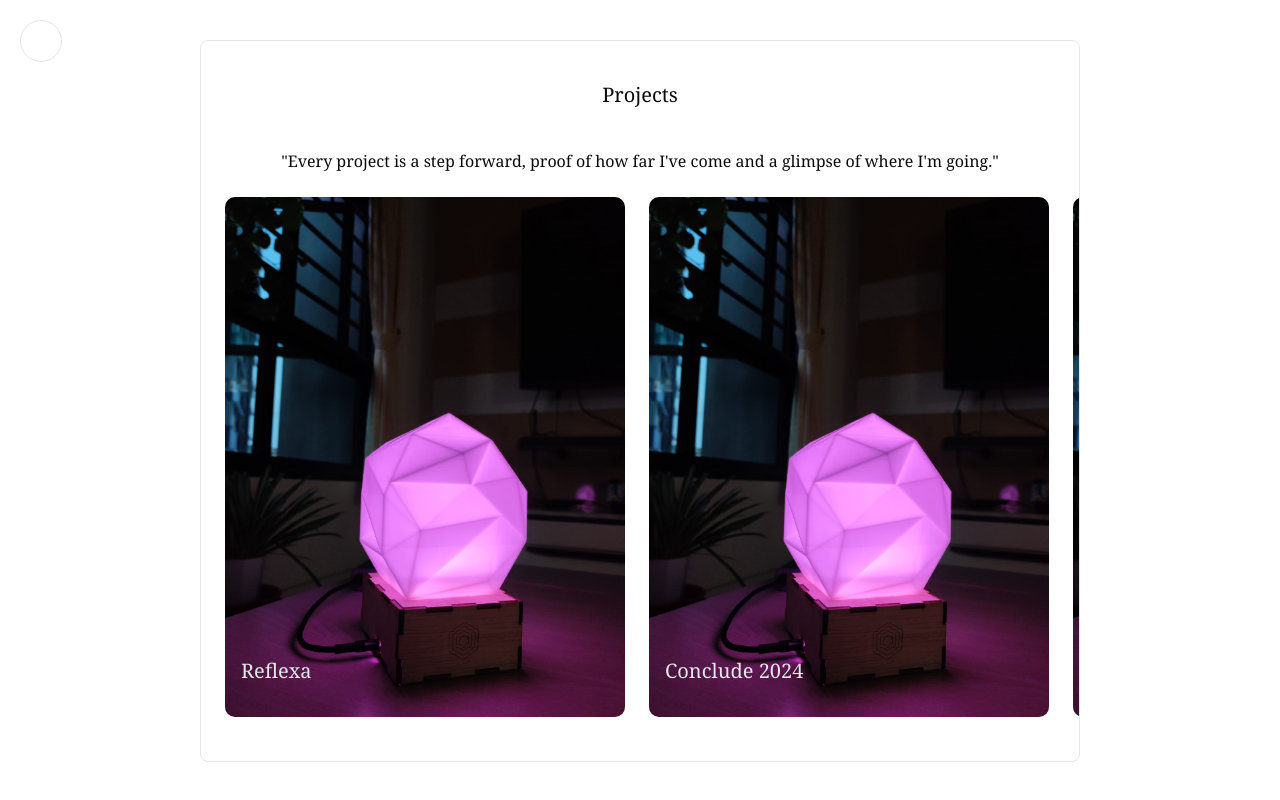
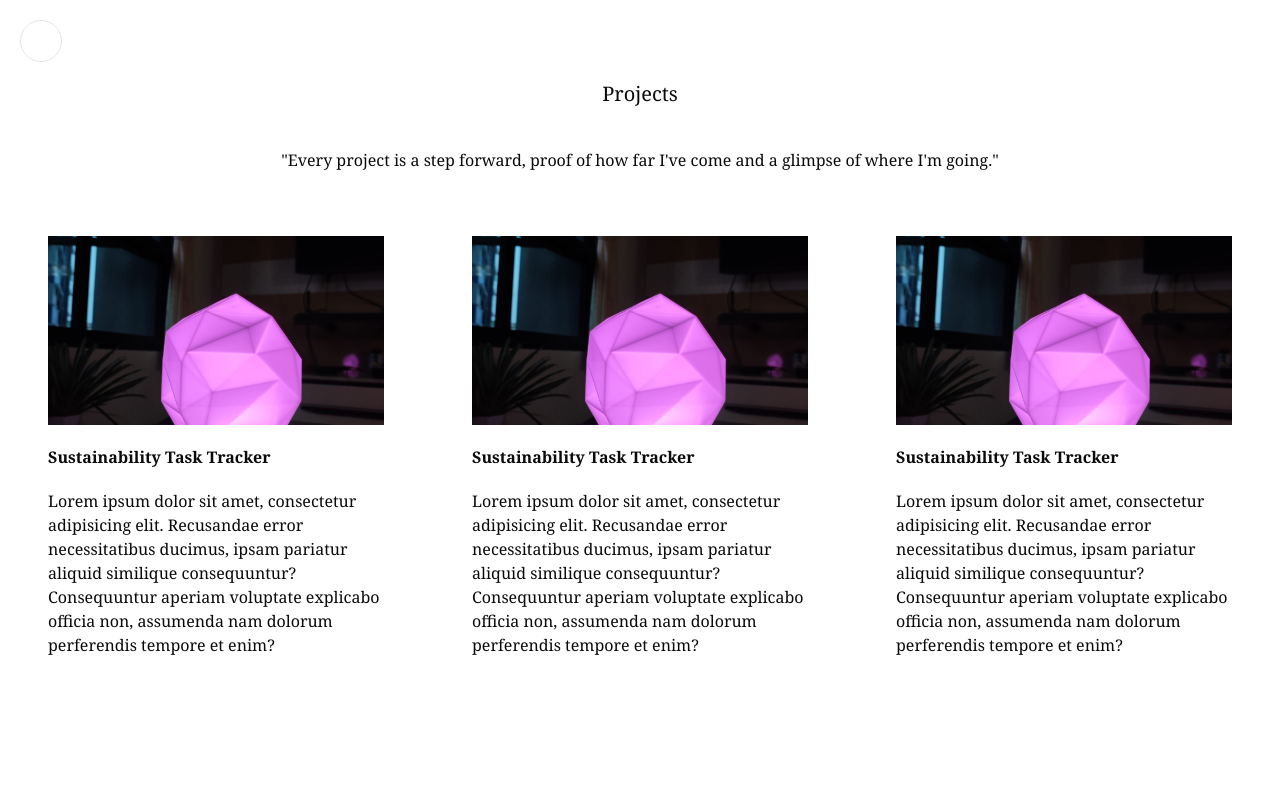
Before and after one commit to AyeThidaTun/portfolio-v2, a Next.js app: page /projects in a window 1280 px wide. Built offline with nearby package versions, Linux system fonts and the light colour scheme; some icons are missing.

Commit message:
feat: change project cards ui

```diff
--- /dev/null
+++ b/app/projects/_components/project-cards.tsx
@@ -0,0 +1,63 @@
+import Image from "next/image";
+import { Card, CardContent } from "@/components/ui/card";
+
+export default function ProjectCard() {
+	return (
+		<section className="flex-row grid grid-cols-3 gap-x-10">
+			<Card className="w-full max-w-sm">
+				<CardContent className="row-span-2 grid-rows-subgrid space-y-5">
+					<Image
+						src={"/lamp.jpg"}
+						alt={""}
+						className="object-cover aspect-video"
+						width={400}
+						height={200}
+					/>
+					<h2 className="text-md font-bold">Sustainability Task Tracker</h2>
+					<p>
+						Lorem ipsum dolor sit amet, consectetur adipisicing elit. Recusandae
+						error necessitatibus ducimus, ipsam pariatur aliquid similique
+						consequuntur? Consequuntur aperiam voluptate explicabo officia non,
+						assumenda nam dolorum perferendis tempore et enim?
+					</p>
+				</CardContent>
+			</Card>
+			<Card className="w-full max-w-sm">
+				<CardContent className="row-span-2 grid-rows-subgrid space-y-5">
+					<Image
+						src={"/lamp.jpg"}
+						alt={""}
+						className="object-cover aspect-video"
+						width={400}
+						height={200}
+					/>
+					<h2 className="text-md font-bold">Sustainability Task Tracker</h2>
+					<p>
+						Lorem ipsum dolor sit amet, consectetur adipisicing elit. Recusandae
+						error necessitatibus ducimus, ipsam pariatur aliquid similique
+						consequuntur? Consequuntur aperiam voluptate explicabo officia non,
+						assumenda nam dolorum perferendis tempore et enim?
+					</p>
+				</CardContent>
+			</Card>
+			<Card className="w-full max-w-sm">
+				<CardContent className="row-span-2 grid-rows-subgrid space-y-5">
+					<Image
+						src={"/lamp.jpg"}
+						alt={""}
+						className="object-cover aspect-video"
+						width={400}
+						height={200}
+					/>
+					<h2 className="text-md font-bold">Sustainability Task Tracker</h2>
+					<p>
+						Lorem ipsum dolor sit amet, consectetur adipisicing elit. Recusandae
+						error necessitatibus ducimus, ipsam pariatur aliquid similique
+						consequuntur? Consequuntur aperiam voluptate explicabo officia non,
+						assumenda nam dolorum perferendis tempore et enim?
+					</p>
+				</CardContent>
+			</Card>
+		</section>
+	);
+}
--- a/app/projects/page.tsx
+++ b/app/projects/page.tsx
@@ -1,12 +1,13 @@
 import { Icon } from "@iconify/react";
 import Link from "next/link";
-import { FocusCards } from "@/components/ui/focus-cards";
+// import { FocusCards } from "@/components/ui/focus-cards";
 import {
 	NavigationMenu,
 	NavigationMenuItem,
 	NavigationMenuLink,
 } from "@/components/ui/navigation-menu";
-import { cardsData } from "./_components/project-data";
+import ProjectCard from "./_components/project-cards";
+// import { cardsData } from "./_components/project-data";
 
 export default function Projects() {
 	return (
@@ -22,12 +23,10 @@ export default function Projects() {
 					</NavigationMenuItem>
 				</NavigationMenu>
 			</div>
-			<div className="flex justify-center px-50">
-				<div className="border rounded-md overflow-x-auto">
-					<h3 className="text-center text-xl py-10">Projects</h3>
-					<p className="text-center">{`"Every project is a step forward, proof of how far I've come and a glimpse of where I'm going."`}</p>
-					<FocusCards cards={cardsData} />
-				</div>
+			<h3 className="text-center text-xl py-10">Projects</h3>
+			<p className="text-center">{`"Every project is a step forward, proof of how far I've come and a glimpse of where I'm going."`}</p>
+			<div className="flex justify-center py-10">
+				<ProjectCard />
 			</div>
 		</section>
 	);
--- a/components/ui/card.tsx
+++ b/components/ui/card.tsx
@@ -1,18 +1,18 @@
-import * as React from "react"
+import type * as React from "react";
 
-import { cn } from "@/lib/utils"
+import { cn } from "@/lib/utils";
 
 function Card({ className, ...props }: React.ComponentProps<"div">) {
 	return (
 		<div
 			data-slot="card"
 			className={cn(
-        "bg-card text-card-foreground flex flex-col gap-6 rounded-xl border py-6 shadow-sm",
-        className
+				"bg-card text-card-foreground flex flex-col gap-6 py-6",
+				className,
 			)}
 			{...props}
 		/>
-  )
+	);
 }
 
 function CardHeader({ className, ...props }: React.ComponentProps<"div">) {
@@ -21,11 +21,11 @@ function CardHeader({ className, ...props }: React.ComponentProps<"div">) {
 			data-slot="card-header"
 			className={cn(
 				"@container/card-header grid auto-rows-min grid-rows-[auto_auto] items-start gap-2 px-6 has-data-[slot=card-action]:grid-cols-[1fr_auto] [.border-b]:pb-6",
-        className
+				className,
 			)}
 			{...props}
 		/>
-  )
+	);
 }
 
 function CardTitle({ className, ...props }: React.ComponentProps<"div">) {
@@ -35,7 +35,7 @@ function CardTitle({ className, ...props }: React.ComponentProps<"div">) {
 			className={cn("leading-none font-semibold", className)}
 			{...props}
 		/>
-  )
+	);
 }
 
 function CardDescription({ className, ...props }: React.ComponentProps<"div">) {
@@ -45,7 +45,7 @@ function CardDescription({ className, ...props }: React.ComponentProps<"div">) {
 			className={cn("text-muted-foreground text-sm", className)}
 			{...props}
 		/>
-  )
+	);
 }
 
 function CardAction({ className, ...props }: React.ComponentProps<"div">) {
@@ -54,11 +54,11 @@ function CardAction({ className, ...props }: React.ComponentProps<"div">) {
 			data-slot="card-action"
 			className={cn(
 				"col-start-2 row-span-2 row-start-1 self-start justify-self-end",
-        className
+				className,
 			)}
 			{...props}
 		/>
-  )
+	);
 }
 
 function CardContent({ className, ...props }: React.ComponentProps<"div">) {
@@ -68,7 +68,7 @@ function CardContent({ className, ...props }: React.ComponentProps<"div">) {
 			className={cn("px-6", className)}
 			{...props}
 		/>
-  )
+	);
 }
 
 function CardFooter({ className, ...props }: React.ComponentProps<"div">) {
@@ -78,7 +78,7 @@ function CardFooter({ className, ...props }: React.ComponentProps<"div">) {
 			className={cn("flex items-center px-6 [.border-t]:pt-6", className)}
 			{...props}
 		/>
-  )
+	);
 }
 
 export {
@@ -89,4 +89,4 @@ export {
 	CardAction,
 	CardDescription,
 	CardContent,
-}
+};
```
Lines whose indentation alone changed are shown as unchanged.
